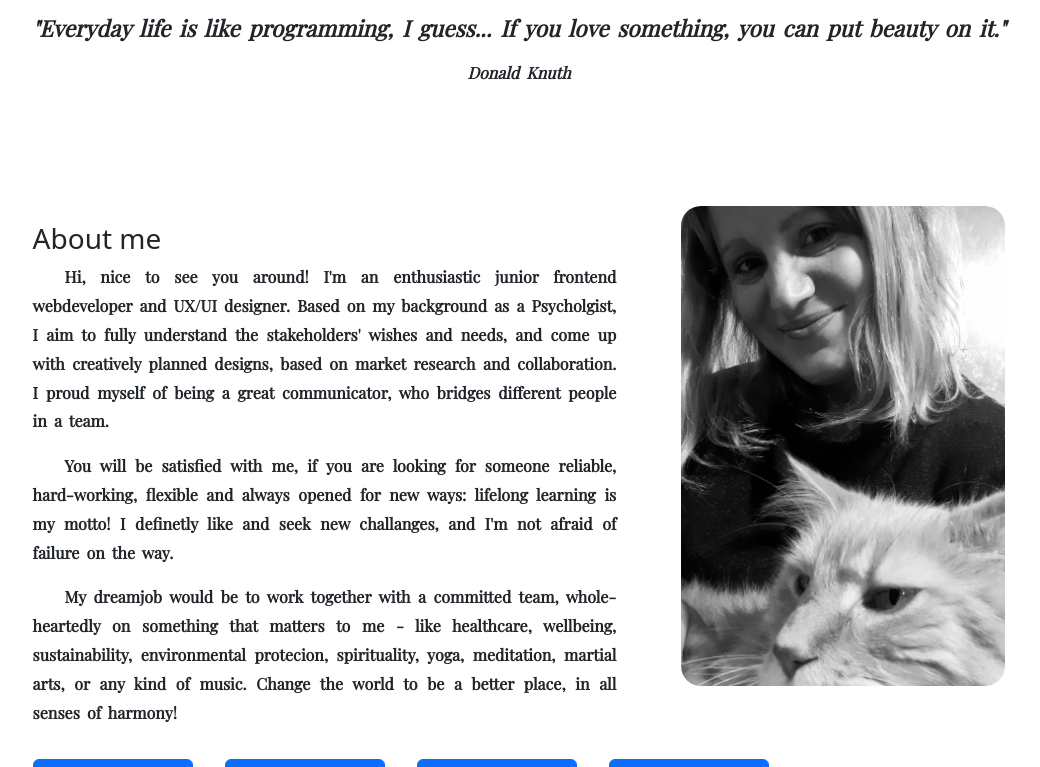
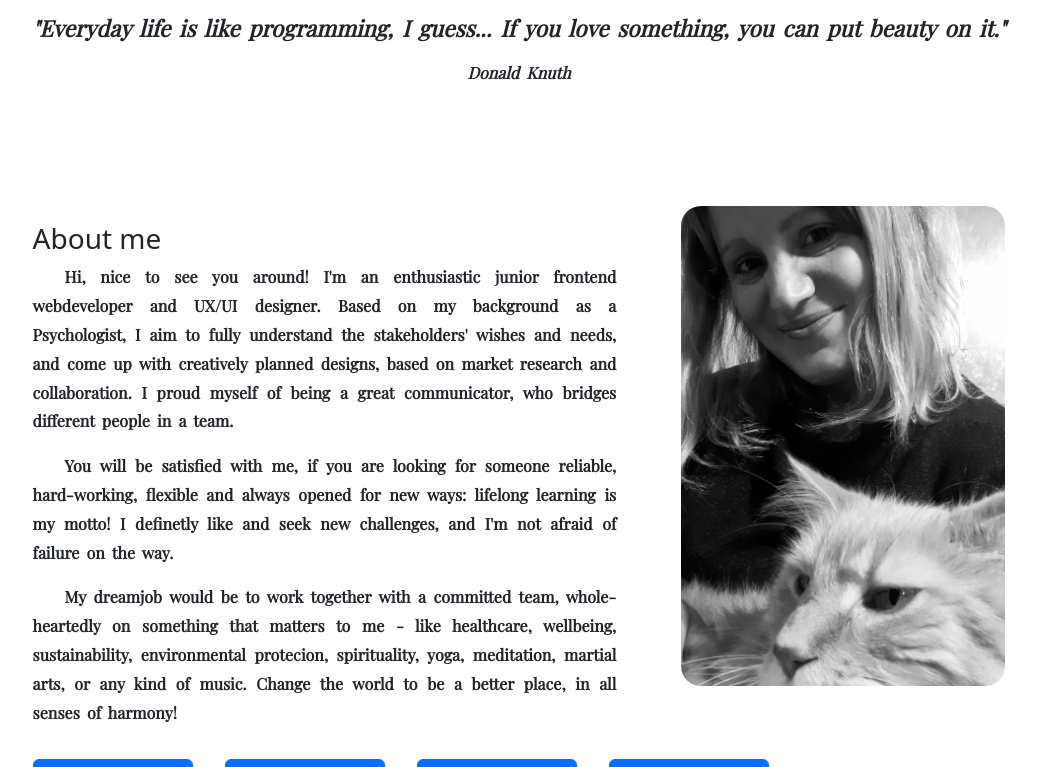
Before and after one commit to rekabro/aboutmyself, a website: page index.html in a window 1280 px wide. Shown: the part 447-1214 px from the top of the page, without its empty margins (121-1161 px from the left). Drawn offline with nearby package versions, Linux system fonts and the light colour scheme.

Commit message:
Correcting a few bugs and spelling mistakes

```diff
--- a/css/components.css
+++ b/css/components.css
@@ -359,7 +359,7 @@ text-indent:     2rem;
   font-size: 1em;
   font-family:  "Playfair Display", serif;
   font-weight: 700;
-}
+  }
 
 .btn:hover {
   color: #10645b;
--- a/index.html
+++ b/index.html
@@ -67,12 +67,12 @@
             <div class="about_me">
                 <h3>About me</h3>
                 <p> Hi, nice to see you around! I'm an enthusiastic junior frontend webdeveloper and UX/UI designer.
-                    Based on my background as a Psycholgist, I aim to fully understand the stakeholders' wishes and
+                    Based on my background as a Psychologist, I aim to fully understand the stakeholders' wishes and
                     needs, and come up with creatively planned designs, based on market research and collaboration. I
                     proud myself of being a great communicator, who bridges different people in a team.
                 </p>
                 <p>You will be satisfied with me, if you are looking for someone reliable, hard-working, flexible and
-                    always opened for new ways: lifelong learning is my motto! I definetly like and seek new challanges,
+                    always opened for new ways: lifelong learning is my motto! I definetly like and seek new challenges,
                     and I'm not afraid of failure on the way.</p>
                 <p>My dreamjob would be to work together with a committed team, whole-heartedly on something that
                     matters to me - like healthcare, wellbeing, sustainability, environmental protecion, spirituality,
```
